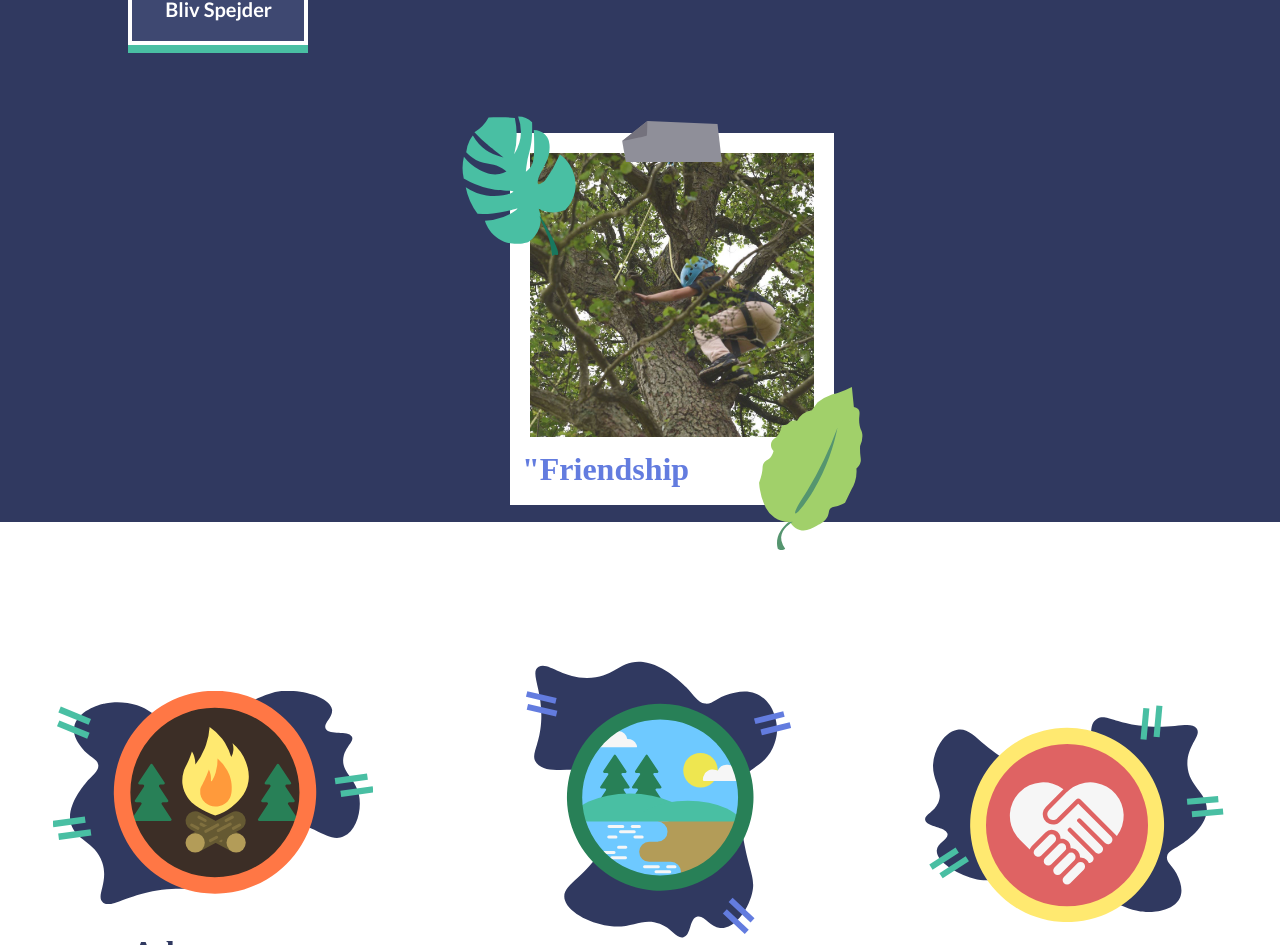
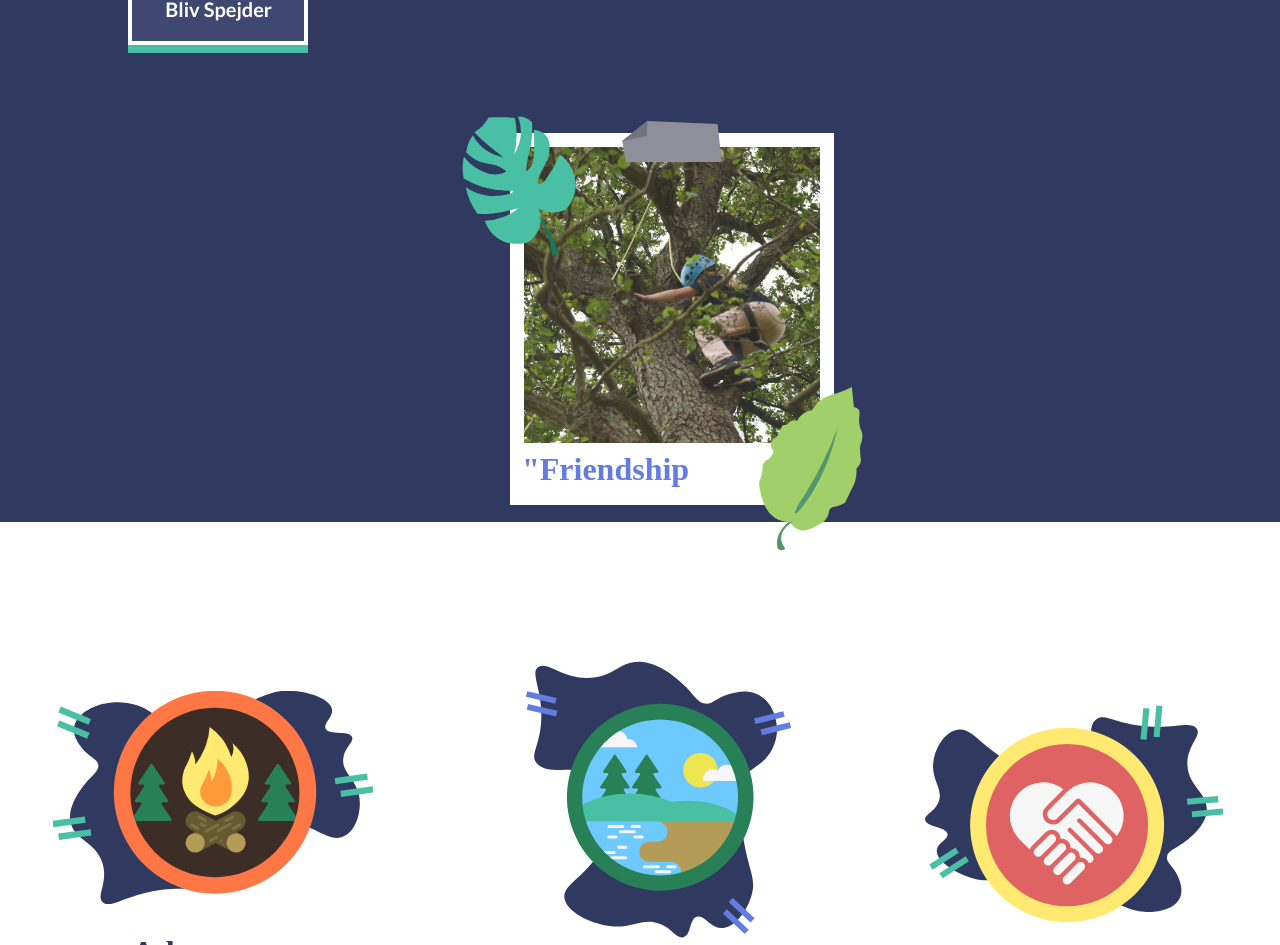
Before and after one commit to dzsozef13/Vesterhavsgruppen, a Vue app in the folder vester-app/: page / in a window 1280 px wide. Shown: the part 2051-2996 px from the top of the page. Built offline with nearby package versions, Linux system fonts and the light colour scheme; a web font is replaced by a local one.

Commit message:
Update ImageFrame.vue

```diff
--- a/vester-app/src/components/ImageFrame.vue
+++ b/vester-app/src/components/ImageFrame.vue
@@ -31,7 +31,7 @@ export default {
             flex-direction: column;
             align-content: center;
             justify-content: flex-start;
-            padding: 8px;
+            padding: 2px;
             width: 300px;
         }
 
```
